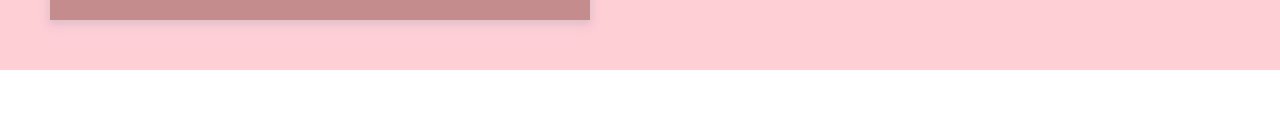
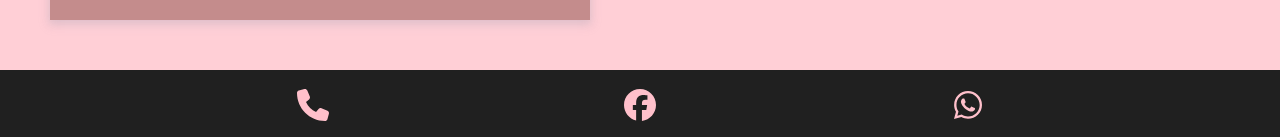
Before and after one commit to elif1995/estetic-present, a React (Create React App) app: page / in a window 1280 px wide. Shown: the part 1145-1282 px from the top of the page. Before the commit the page ends 1215 px from the top, so only its background shows below. Built offline with nearby package versions, Linux system fonts and the light colour scheme.

Commit message:
added links

```diff
--- a/package.json
+++ b/package.json
@@ -3,6 +3,10 @@
   "version": "0.1.0",
   "private": true,
   "dependencies": {
+    "@fortawesome/fontawesome-svg-core": "^6.1.2",
+    "@fortawesome/free-brands-svg-icons": "^6.1.2",
+    "@fortawesome/free-solid-svg-icons": "^6.1.2",
+    "@fortawesome/react-fontawesome": "^0.2.0",
     "@testing-library/jest-dom": "^5.16.5",
     "@testing-library/react": "^13.3.0",
     "@testing-library/user-event": "^13.5.0",
--- a/src/App.css
+++ b/src/App.css
@@ -168,6 +168,44 @@
   margin-top: 8px;
 }
 
+.contact-options{
+  display:flex;
+  justify-content: space-evenly;
+  padding: 10px;
+  background-color:rgb(32, 32, 32)
+}
+
+.contact-option a{
+  color:pink;
+  /* border:1px solid ; */
+  border-radius: 5px;
+  height:50px;
+  width:50px;
+  display:flex;
+  justify-content:center;
+  align-items: center;
+  cursor: pointer;
+}
+
+.contact-option a:hover{
+   border:2px solid pink;
+   background-color:white;
+   color:green;
+   padding:10px;
+   transition: 0.6s
+
+}
+
+#contact-facebook :hover{
+  color:blue;
+}
+
+.sitelink{
+  background-color:white;
+  height:2vh
+}
+
+
 
 @media  screen and (max-width:1140px){
 
--- a/src/App.js
+++ b/src/App.js
@@ -1,10 +1,13 @@
 
 import './App.css';
+import { FontAwesomeIcon } from '@fortawesome/react-fontawesome'
+import { faFacebook, faLinkedin, faWhatsapp } from '@fortawesome/free-brands-svg-icons';
+import { faPhone } from '@fortawesome/free-solid-svg-icons';
 
 function App() {
   return (
     <div className="App">
-      <div className="navbar"><h2  > ד"ר יוליה פרנקין  </h2><img src="http://yuliafrenkin.co.il/wp-content/uploads/2018/06/ulia-small-logo.png" /></div>
+      <div className="navbar"><h2 style={{ marginLeft: '5px'}} > ד"ר יוליה פרנקין  </h2><a href="http://yuliafrenkin.co.il/"><img  src="http://yuliafrenkin.co.il/wp-content/uploads/2018/06/ulia-small-logo.png" /></a></div>
 
       <div className="BA-pic">
 
@@ -39,6 +42,11 @@ function App() {
       </div>
       </div>
       </div>
+      <div className="contact-options">
+        <div className="contact-option fa-2x"><a href="https://wa.me/544854747"><FontAwesomeIcon icon={faWhatsapp}></FontAwesomeIcon></a></div>
+        <div className="contact-option fa-2x" id="contact-facebook"><a href="https://www.facebook.com/DrFrenkinYulia"><FontAwesomeIcon icon={faFacebook}></FontAwesomeIcon></a></div>
+        <div className="contact-option fa-2x"><a href="tel:08-9353339"><FontAwesomeIcon icon={faPhone}></FontAwesomeIcon></a></div>
+      </div>
 
     </div>
   );
```
Also changed, not shown: 1 other file (tests, documents, lock files or other folders).
